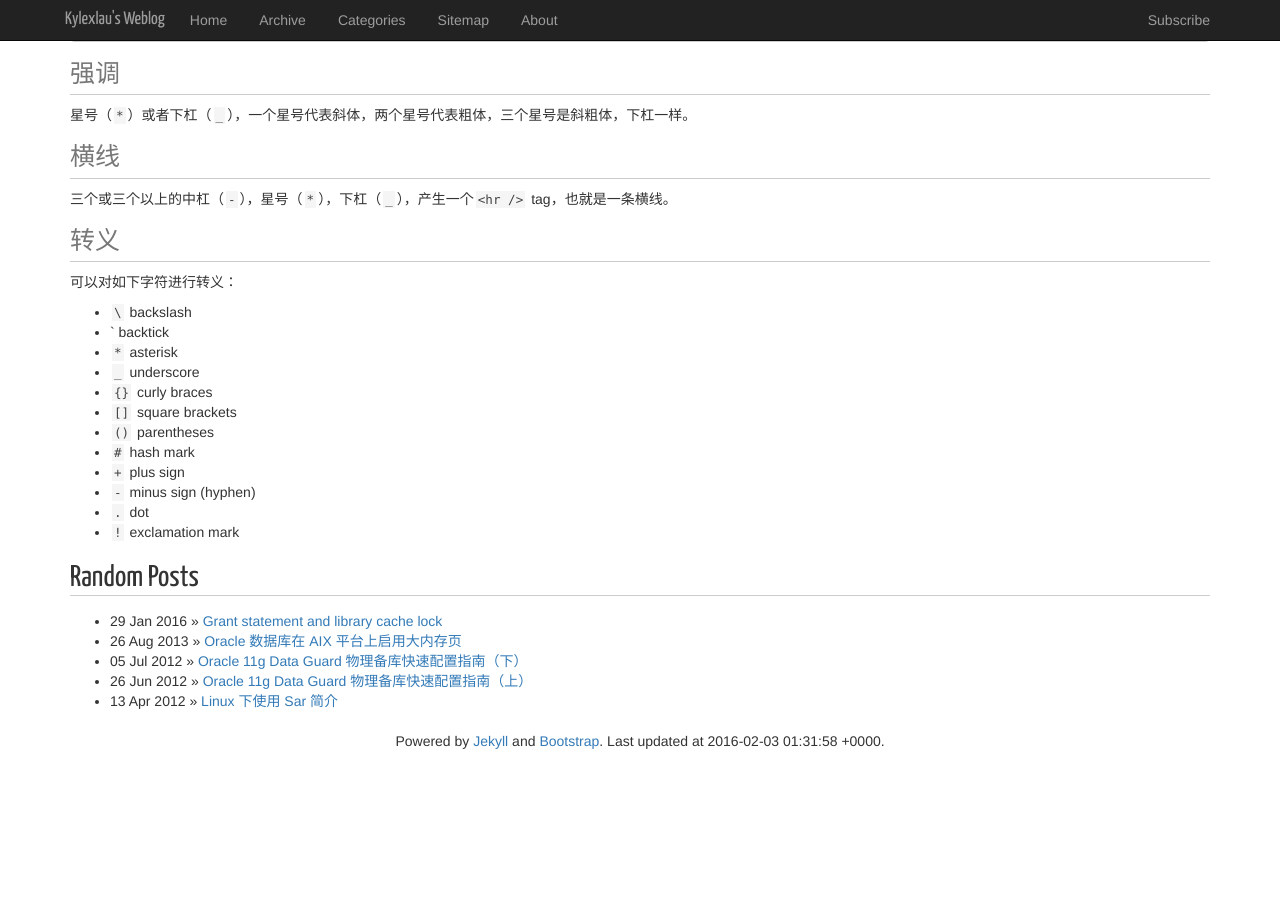
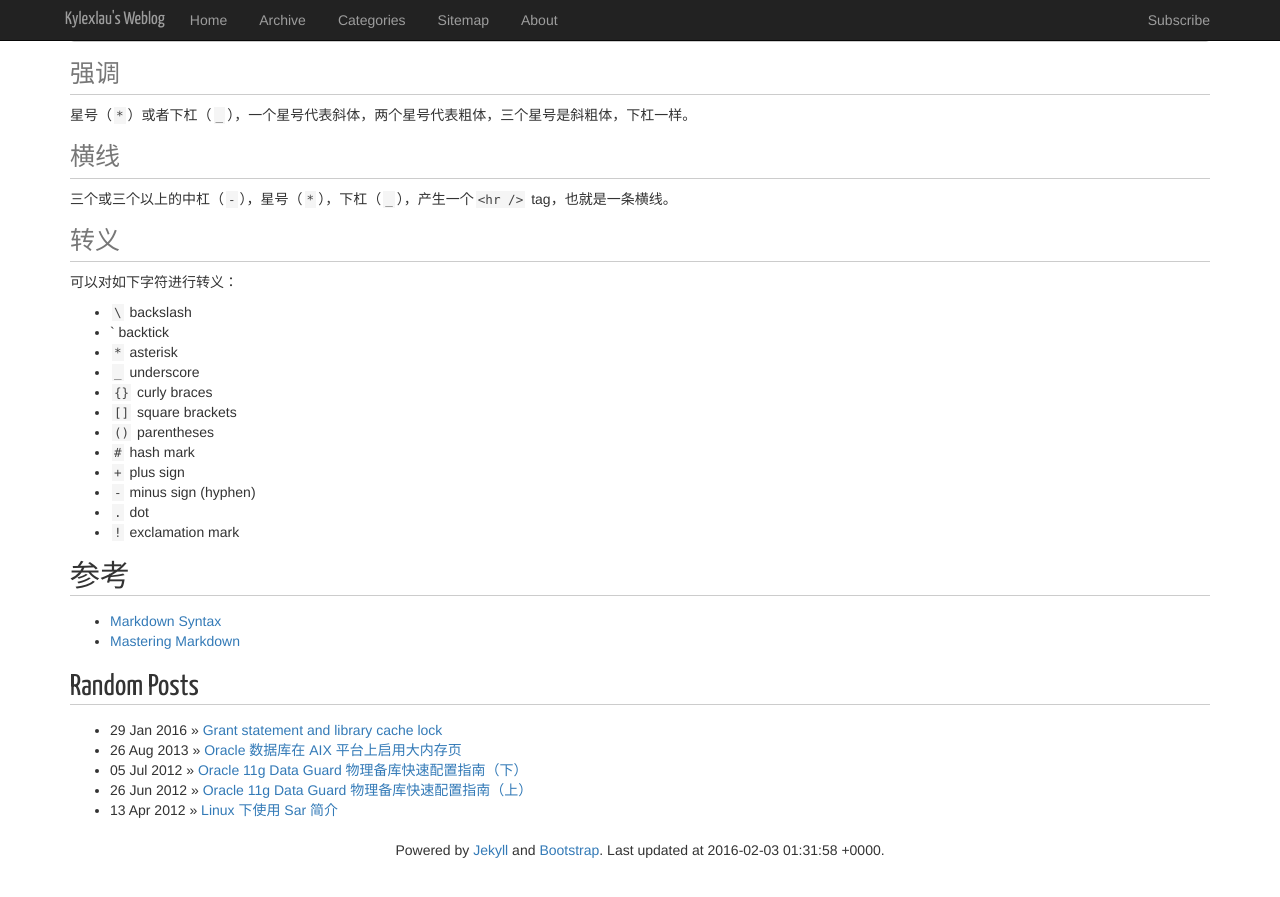
Before and after one commit to kylexlau/kylexlau.github.com, a Jekyll site: the page built from _posts/2011/2011-11-21-markdown.md, in a window 1280 px wide and 900 px high, scrolled down 1568 px. Shown: the top 897 px of the window. Built offline with Jekyll 4.4.1, drawn with Linux system fonts in a browser that asks for light colours; comment, search, counter and statistics services are not loaded; before the commit the page ends 2359 px from its top, so only the background shows below that.

Commit message:
fix markdown, add refer.

```diff
--- a/_posts/2011/2011-11-21-markdown.markdown
+++ b/_posts/2011/2011-11-21-markdown.md
@@ -83,3 +86,8 @@ Atx 是 Aaron Swartz 发明的另一种文本标记语言。
 * `-`   minus sign (hyphen)
 * `.`   dot
 * `!`   exclamation mark
+
+## 参考
+
+- [Markdown Syntax](http://daringfireball.net/projects/markdown/syntax)
+- [Mastering Markdown](https://guides.github.com/features/mastering-markdown)
```
Also changed, not shown: other parts of _posts/2011/2011-11-21-markdown.md (+3 -0 lines).
